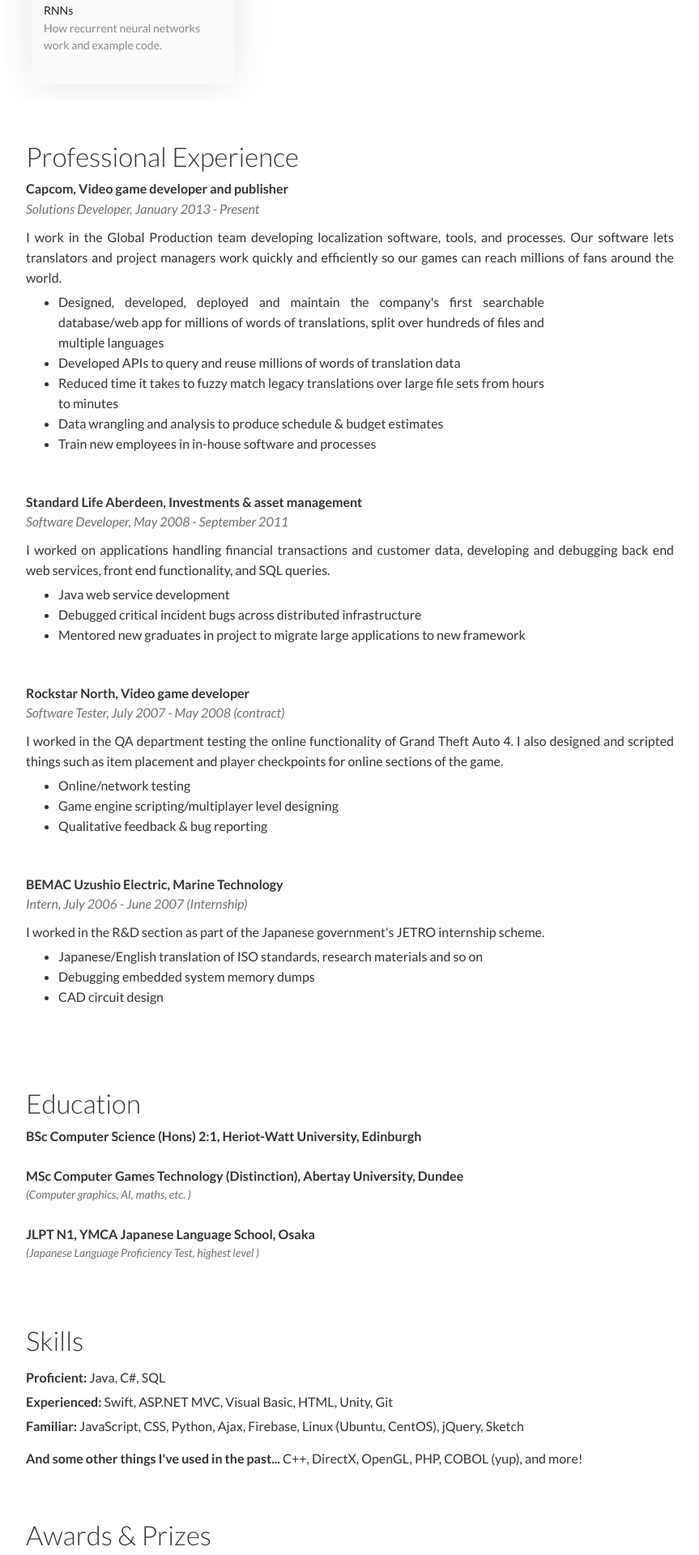
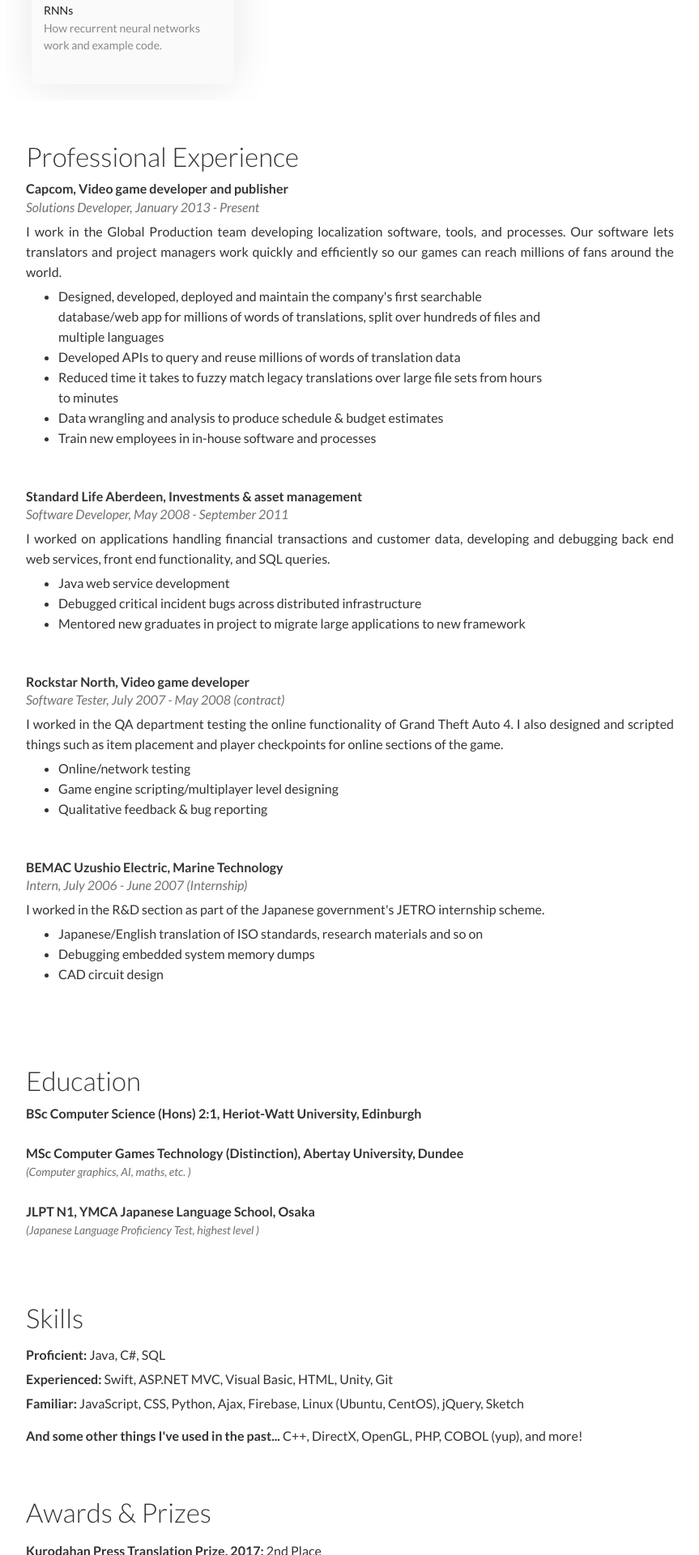
Before and after one commit to pekoto-zz/pekoto.github.io, a Jekyll site: the page built from index.md, in a window 1280 px wide. Shown: the part 2829-4749 px from the top of the page at 81% size, without its empty margins (68-931 px from the left). Built offline with Jekyll 4.4.1, drawn with Linux system fonts in a browser that asks for light colours.

Commit message:
Experience CSS mobile tweak

```diff
--- a/assets/main.scss
+++ b/assets/main.scss
@@ -244,6 +244,7 @@ img.company-logo {
   font-size: 16px;
   font-weight: 700;
   margin-top: 10px;
+  margin-bottom: 0px;
 }
 
 .work p {
@@ -256,15 +257,17 @@ img.company-logo {
   font-size: 16px;
   font-style: italic;
   color: #717171;
-  line-height: 5px;
+  line-height: 25px;
   max-width: 600px;
   width: 95%;
   margin-top: 0px;
+  margin-bottom: 5px;
 }
 
 .work .description p {
   font-size: 16px;
   line-height: 25px;
+  margin-top: 5px;
   margin-bottom: 5px;
 }
 
@@ -273,6 +276,7 @@ img.company-logo {
   line-height: 25px;
   max-width: 600px;
   width: 85%;
+  text-align: left;
 }
 
 .work .company {
```
